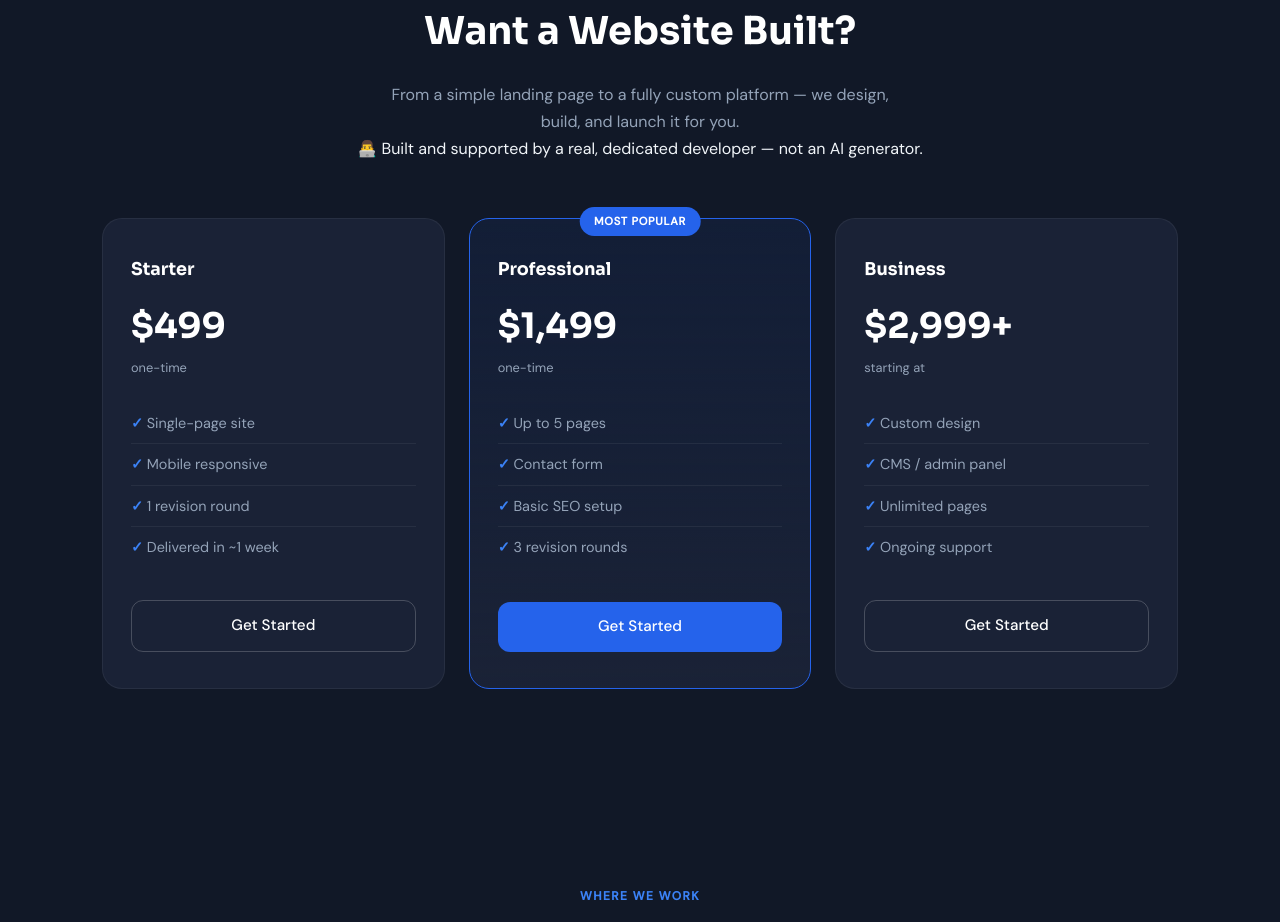
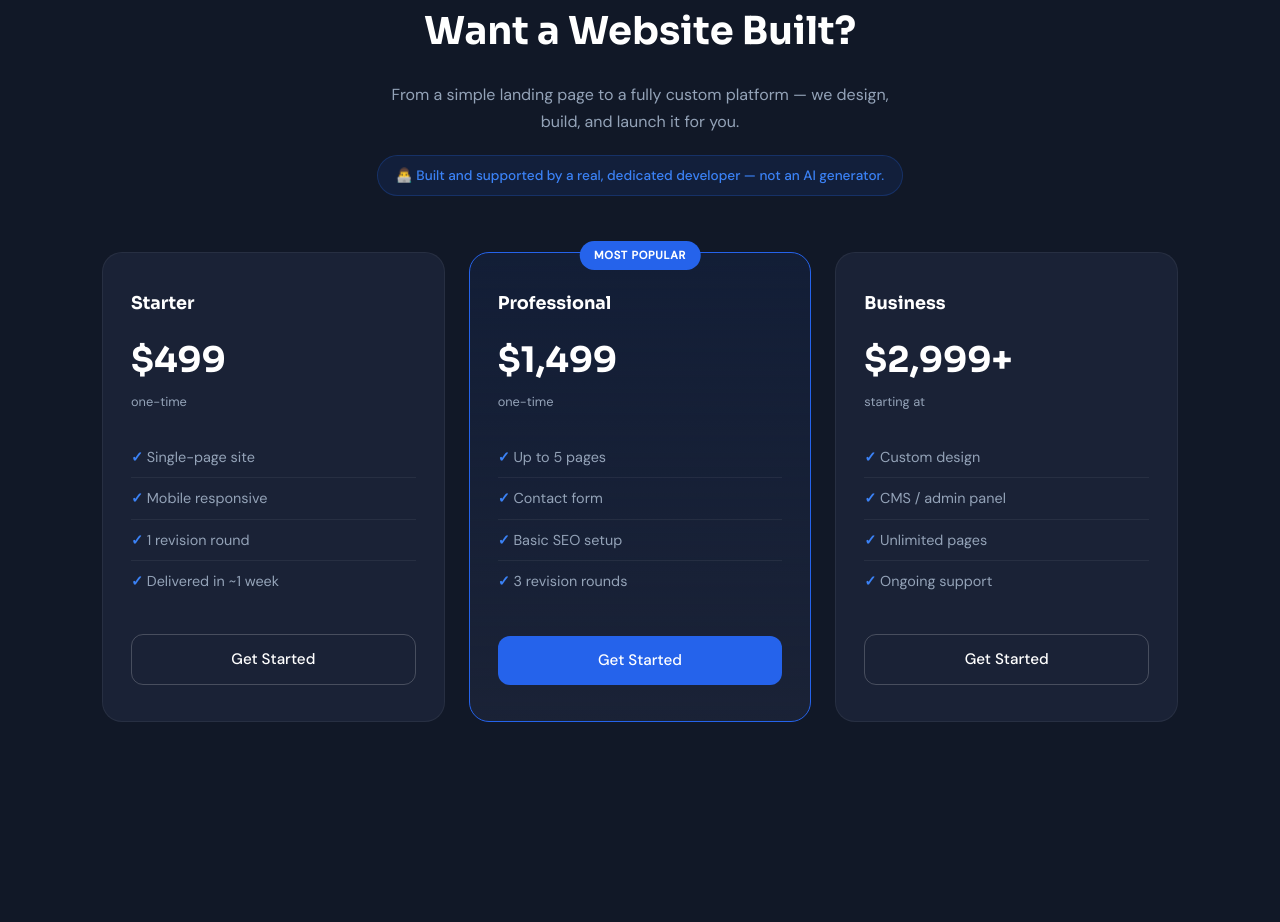
Before and after one commit to singh318683/ikshana-solutions, a React (Create React App) app: page / in a window 1280 px wide. Shown: the part 2060-2982 px from the top of the page. Built offline with nearby package versions, Linux system fonts and the light colour scheme.

Commit message:
Style real-developer badge note

```diff
--- a/src/App.css
+++ b/src/App.css
@@ -169,6 +169,12 @@ body {
 
 /* PRICING */
 .pricing { background: var(--navy-2); }
+.pricing__badge-note {
+  display: inline-flex; align-items: center; gap: 0.5rem;
+  margin-top: 1.25rem; font-size: 0.85rem; font-weight: 500; color: var(--blue-light);
+  background: rgba(37,99,235,0.1); border: 1px solid rgba(37,99,235,0.25);
+  padding: 0.5rem 1.1rem; border-radius: 100px;
+}
 .pricing__grid { display: grid; grid-template-columns: repeat(3, 1fr); gap: 1.5rem; align-items: stretch; }
 .pricing-card {
   background: var(--navy-3); border: 1px solid rgba(255,255,255,0.06);
```
